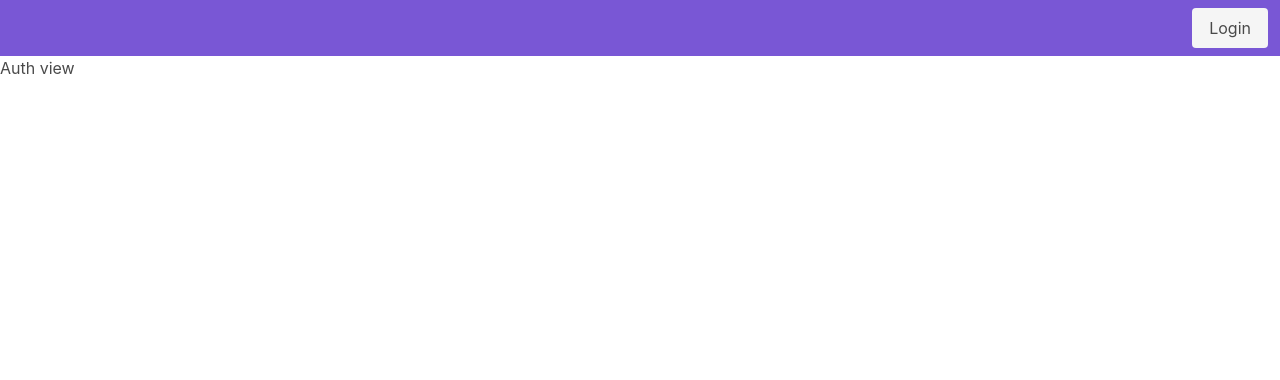
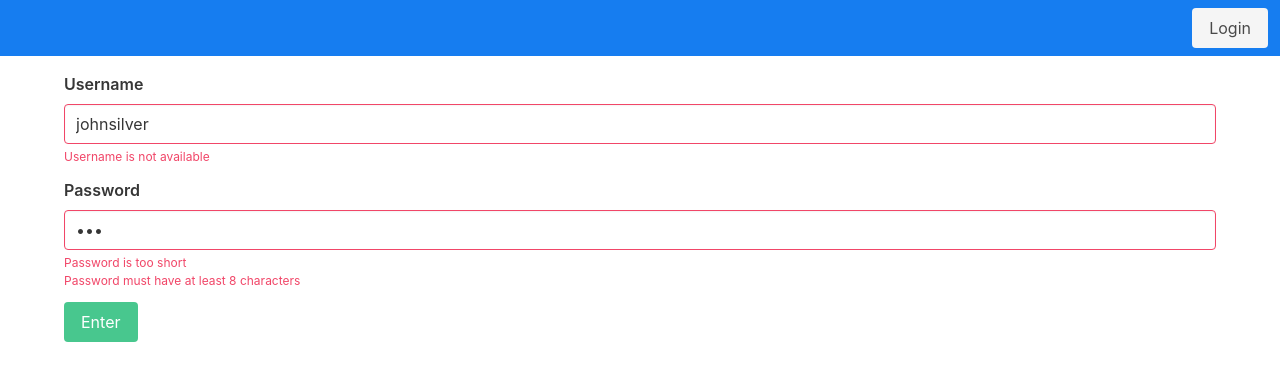
Before and after one commit to legusha/Blog, a Vue app: page /auth in a window 1280 px wide. Shown: the top 380 px of the page. Built offline with nearby package versions, Linux system fonts and the light colour scheme.

Commit message:
added content to Auth.vue page

```diff
--- a/src/App.vue
+++ b/src/App.vue
@@ -1,7 +1,7 @@
 <template>
   <div id="app">
     <Header></Header>
-    <router-view/>
+    <router-view class="pt-4"></router-view>
   </div>
 </template>
 
--- a/src/components/layout/Header.vue
+++ b/src/components/layout/Header.vue
@@ -1,5 +1,5 @@
 <template>
-  <b-navbar class="is-primary">
+  <b-navbar class="is-info">
     <template slot="end">
       <b-navbar-item tag="div">
         <div class="buttons">
--- a/src/views/Auth.vue
+++ b/src/views/Auth.vue
@@ -1,10 +1,39 @@
 <template>
-  <div>Auth view</div>
+  <div class="container is-center">
+    <section>
+      <b-field
+        label="Username"
+        :type="{ 'is-danger': hasError }"
+        :message="{ 'Username is not available': hasError }"
+      >
+        <b-input value="johnsilver" maxlength="30"></b-input>
+      </b-field>
+
+      <b-field
+        label="Password"
+        :type="{ 'is-danger': hasError }"
+        :message="[
+              { 'Password is too short': hasError },
+              { 'Password must have at least 8 characters': hasError }
+            ]"
+      >
+        <b-input value="123" type="password" maxlength="30"></b-input>
+      </b-field>
+      <a class="button is-success is-right">
+        Enter
+      </a>
+    </section>
+  </div>
 </template>
 
 <script>
 export default {
-  name: 'Auth'
+  name: 'Auth',
+  data () {
+    return {
+      hasError: true
+    }
+  }
 }
 </script>
 
```
